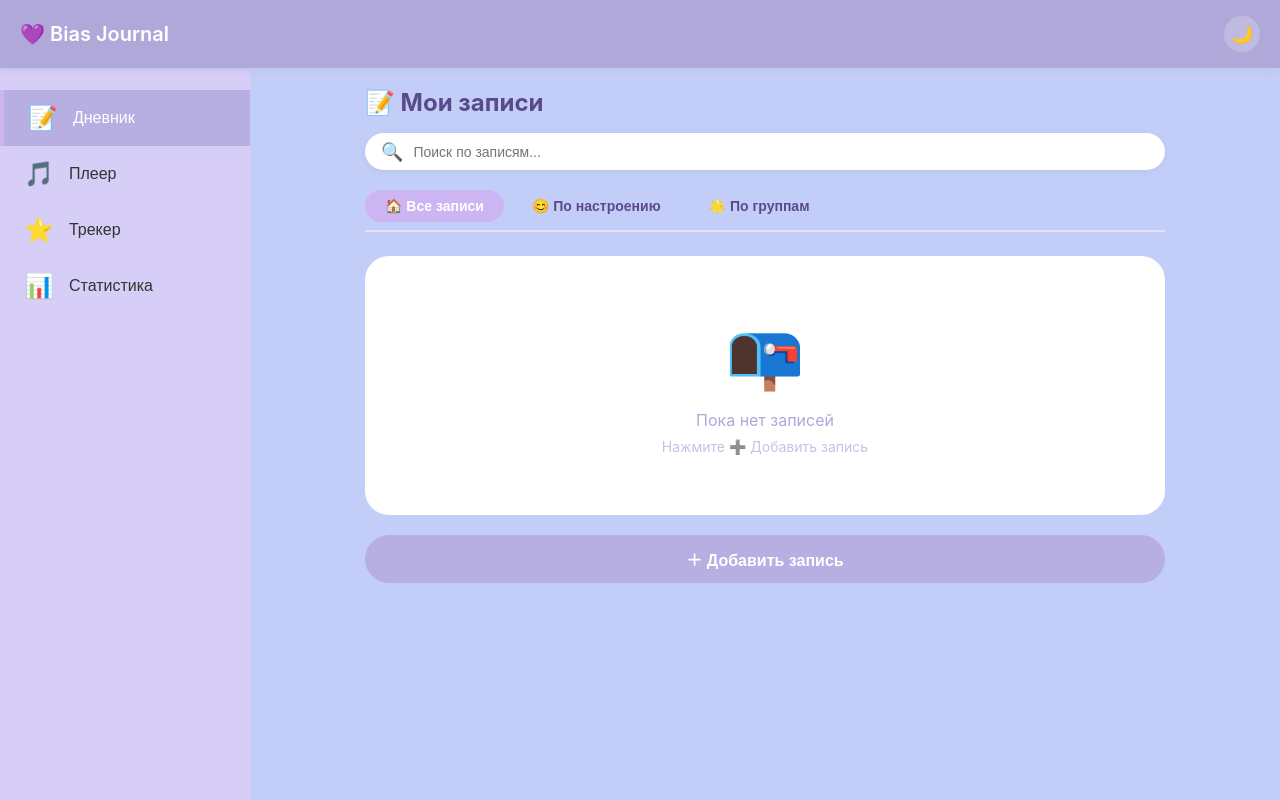
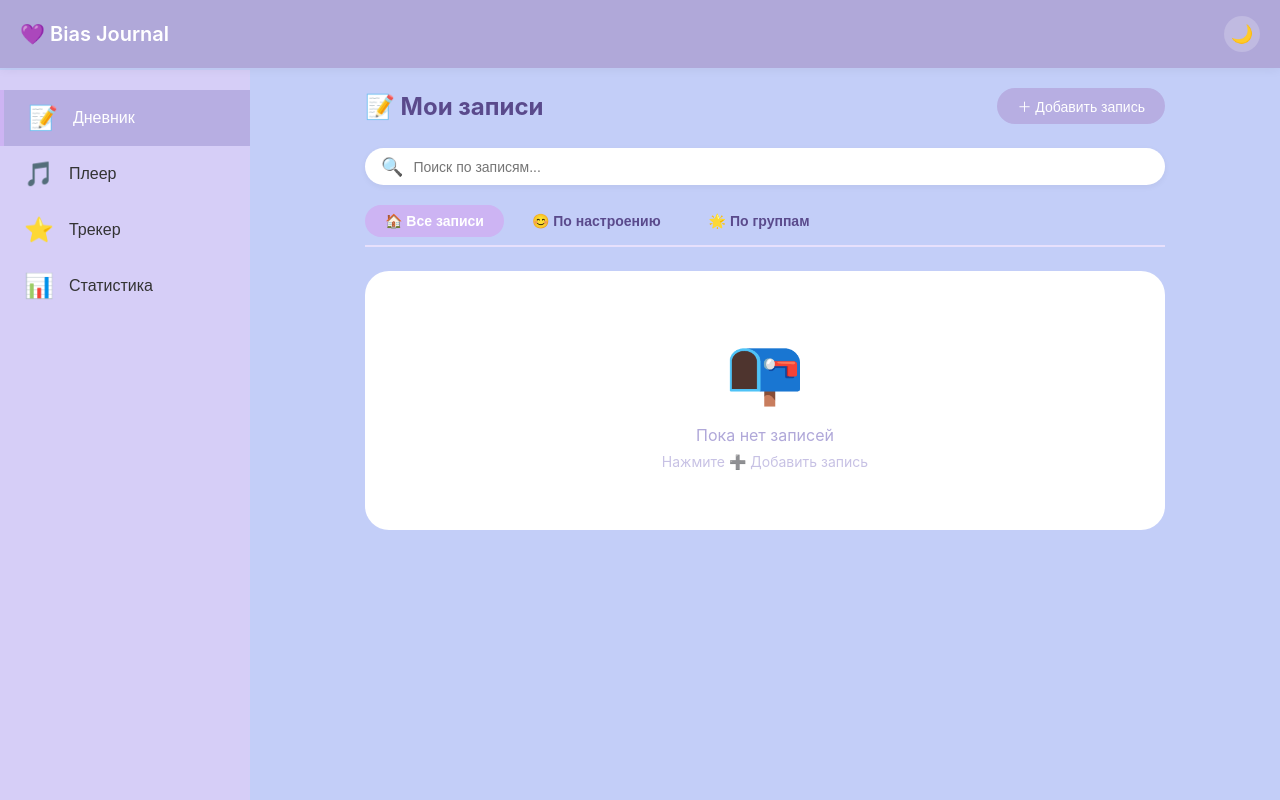
Before and after one commit to shweps51/kpoptoshka, a Vue app: page / in a window 1280 px wide. Built offline with nearby package versions, Linux system fonts and the light colour scheme.

Commit message:
пампампам

```diff
--- a/src/App.vue
+++ b/src/App.vue
@@ -1,3 +1,117 @@
+<template>
+  <div class="app" :class="{ 'theme-dark': darkMode }">
+    <!-- Верхняя панель -->
+    <header class="app-header">
+      <div class="header-left">
+        <button class="menu-btn" @click="sidebarOpen = !sidebarOpen">☰</button>
+        <h1>💜 Bias Journal</h1>
+      </div>
+      <div class="header-right">
+        <button @click="darkMode = !darkMode" class="icon-btn">
+          {{ darkMode ? '☀️' : '🌙' }}
+        </button>
+      </div>
+    </header>
+
+    <div class="app-main">
+      <aside class="sidebar" :class="{ open: sidebarOpen }">
+        <nav class="sidebar-nav">
+          <button
+            @click="activeTab = 'notes'; sidebarOpen = false"
+            class="nav-item"
+            :class="{ active: activeTab === 'notes' }"
+          >
+            <span class="nav-icon">📝</span>
+            <span>Дневник</span>
+          </button>
+          <button
+            @click="activeTab = 'player'; sidebarOpen = false"
+            class="nav-item"
+            :class="{ active: activeTab === 'player' }"
+          >
+            <span class="nav-icon">🎵</span>
+            <span>Плеер</span>
+          </button>
+          <button
+            @click="activeTab = 'tracker'; sidebarOpen = false"
+            class="nav-item"
+            :class="{ active: activeTab === 'tracker' }"
+          >
+            <span class="nav-icon">⭐</span>
+            <span>Трекер</span>
+          </button>
+          <button
+            @click="activeTab = 'stats'; sidebarOpen = false"
+            class="nav-item"
+            :class="{ active: activeTab === 'stats' }"
+          >
+            <span class="nav-icon">📊</span>
+            <span>Статистика</span>
+          </button>
+        </nav>
+      </aside>
+
+      <div v-if="sidebarOpen" class="sidebar-overlay" @click="sidebarOpen = false"></div>
+
+      <main class="main-content">
+        <!-- Вкладка дневника -->
+        <div v-if="activeTab === 'notes'" class="tab-content">
+          <!-- Заголовок с кнопкой справа -->
+          <div class="section-header">
+            <h2>📝 Мои записи</h2>
+            <button v-if="!showEditor && !editingNote" class="add-note-btn" @click="createNewNote">
+              ＋ Добавить запись
+            </button>
+          </div>
+
+          <NotesList
+            :notes="notes"
+            @edit="editNote"
+            @delete="deleteNote"
+          />
+
+          <!-- Форма редактора (показывается только при создании/редактировании) -->
+          <div v-if="showEditor || editingNote" class="editor-wrapper">
+            <NoteEditor
+              :note="editingNote"
+              :moods="moods"
+              @save="saveNote"
+              @cancel="cancelEdit"
+            />
+          </div>
+        </div>
+
+        <!-- Вкладка плеера -->
+        <div v-if="activeTab === 'player'" class="tab-content">
+          <MusicPlayer />
+        </div>
+
+        <!-- Вкладка трекера -->
+        <div v-if="activeTab === 'tracker'" class="tab-content">
+          <RatingTracker
+            :ratings="ratings"
+            @add="addRating"
+            @delete="deleteRating"
+          />
+        </div>
+
+        <!-- Вкладка статистики -->
+        <div v-if="activeTab === 'stats'" class="tab-content">
+          <Statistics :notes="notes" :ratings="ratings" />
+        </div>
+      </main>
+    </div>
+
+    <!-- Нижняя панель для мобильных -->
+    <footer class="bottom-nav">
+      <button @click="activeTab = 'notes'" class="bottom-nav-item" :class="{ active: activeTab === 'notes' }">📝</button>
+      <button @click="activeTab = 'player'" class="bottom-nav-item" :class="{ active: activeTab === 'player' }">🎵</button>
+      <button @click="activeTab = 'tracker'" class="bottom-nav-item" :class="{ active: activeTab === 'tracker' }">⭐</button>
+      <button @click="activeTab = 'stats'" class="bottom-nav-item" :class="{ active: activeTab === 'stats' }">📊</button>
+    </footer>
+  </div>
+</template>
+
 <script setup>
 import { ref, onMounted, watch } from 'vue'
 import NotesList from './components/NotesList.vue'
@@ -22,7 +136,7 @@ const {
 
 const activeTab = ref('notes')
 const sidebarOpen = ref(false)
-const showEditor = ref(false)  // ← управляет видимостью формы
+const showEditor = ref(false)
 const editingNote = ref(null)
 
 const moods = [
@@ -71,100 +185,7 @@ onMounted(() => {
   loadData()
 })
 </script>
-<template>
-  <div class="app" :class="{ 'theme-dark': darkMode }">
-    <!-- Верхняя панель -->
-    <header class="app-header">
-      <div class="header-left">
-        <button class="menu-btn" @click="sidebarOpen = !sidebarOpen">☰</button>
-        <h1>💜 Bias Journal</h1>
-      </div>
-      <div class="header-right">
-        <button @click="darkMode = !darkMode" class="icon-btn">
-          {{ darkMode ? '☀️' : '🌙' }}
-        </button>
-      </div>
-    </header>
 
-    <div class="app-main">
-      <aside class="sidebar" :class="{ open: sidebarOpen }">
-        <nav class="sidebar-nav">
-          <button @click="activeTab = 'notes'; sidebarOpen = false" class="nav-item" :class="{ active: activeTab === 'notes' }">
-            <span class="nav-icon">📝</span>
-            <span>Дневник</span>
-          </button>
-          <button @click="activeTab = 'player'; sidebarOpen = false" class="nav-item" :class="{ active: activeTab === 'player' }">
-            <span class="nav-icon">🎵</span>
-            <span>Плеер</span>
-          </button>
-          <button @click="activeTab = 'tracker'; sidebarOpen = false" class="nav-item" :class="{ active: activeTab === 'tracker' }">
-            <span class="nav-icon">⭐</span>
-            <span>Трекер</span>
-          </button>
-          <button @click="activeTab = 'stats'; sidebarOpen = false" class="nav-item" :class="{ active: activeTab === 'stats' }">
-            <span class="nav-icon">📊</span>
-            <span>Статистика</span>
-          </button>
-        </nav>
-      </aside>
-
-      <div v-if="sidebarOpen" class="sidebar-overlay" @click="sidebarOpen = false"></div>
-
-      <main class="main-content">
-        <!-- Вкладка дневника -->
-        <div v-if="activeTab === 'notes'" class="tab-content">
-          <NotesList
-            :notes="notes"
-            @edit="editNote"
-            @delete="deleteNote"
-          />
-
-          <!-- Кнопка "Добавить запись" -->
-          <button v-if="!showEditor && !editingNote" class="fab-add" @click="createNewNote">
-            ＋ Добавить запись
-          </button>
-
-          <!-- Форма редактора (показывается только при создании/редактировании) -->
-          <div v-if="showEditor || editingNote" class="editor-wrapper">
-            <NoteEditor
-              :note="editingNote"
-              :moods="moods"
-              @save="saveNote"
-              @cancel="cancelEdit"
-            />
-          </div>
-        </div>
-
-        <!-- Вкладка плеера -->
-        <div v-if="activeTab === 'player'" class="tab-content">
-          <MusicPlayer />
-        </div>
-
-        <!-- Вкладка трекера -->
-        <div v-if="activeTab === 'tracker'" class="tab-content">
-          <RatingTracker
-            :ratings="ratings"
-            @add="addRating"
-            @delete="deleteRating"
-          />
-        </div>
-
-        <!-- Вкладка статистики -->
-        <div v-if="activeTab === 'stats'" class="tab-content">
-          <Statistics :notes="notes" :ratings="ratings" />
-        </div>
-      </main>
-    </div>
-
-    <!-- Нижняя панель для мобильных -->
-    <footer class="bottom-nav">
-      <button @click="activeTab = 'notes'" class="bottom-nav-item" :class="{ active: activeTab === 'notes' }">📝</button>
-      <button @click="activeTab = 'player'" class="bottom-nav-item" :class="{ active: activeTab === 'player' }">🎵</button>
-      <button @click="activeTab = 'tracker'" class="bottom-nav-item" :class="{ active: activeTab === 'tracker' }">⭐</button>
-      <button @click="activeTab = 'stats'" class="bottom-nav-item" :class="{ active: activeTab === 'stats' }">📊</button>
-    </footer>
-  </div>
-</template>
 <style>
 * {
   margin: 0;
@@ -361,32 +382,46 @@ body {
   width: 100%;
 }
 
-/* Кнопка добавления записи (как в трекере) */
-.fab-add {
-  display: block;
-  width: 100%;
+/* Заголовок с кнопкой справа */
+.section-header {
+  display: flex;
+  justify-content: space-between;
+  align-items: center;
+  margin-bottom: 24px;
+}
+
+.section-header h2 {
+  font-size: 24px;
+  color: #5a4a8c;
+  margin: 0;
+}
+
+.theme-dark .section-header h2 {
+  color: #CDB4F3;
+}
+
+.add-note-btn {
   background: #B7AEE2;
   border: none;
-  padding: 12px 20px;
+  padding: 8px 20px;
   border-radius: 30px;
   color: white;
-  font-size: 16px;
-  font-weight: 600;
+  font-size: 14px;
+  font-weight: 500;
   cursor: pointer;
   transition: all 0.3s;
-  margin-top: 20px;
 }
 
-.fab-add:hover {
+.add-note-btn:hover {
   background: #CDB4F3;
   transform: translateY(-2px);
 }
 
-.theme-dark .fab-add {
+.theme-dark .add-note-btn {
   background: #4a4a6a;
 }
 
-.theme-dark .fab-add:hover {
+.theme-dark .add-note-btn:hover {
   background: #6a5a9a;
 }
 
--- a/src/components/NotesList.vue
+++ b/src/components/NotesList.vue
@@ -1,7 +1,6 @@
 <template>
   <div class="notes-list">
     <div class="list-header">
-      <h2>📝 Мои записи</h2>
 
       <div class="search-bar">
         <span class="search-icon">🔍</span>
```
Also changed, not shown: 1 other file (tests, documents, lock files or other folders).
